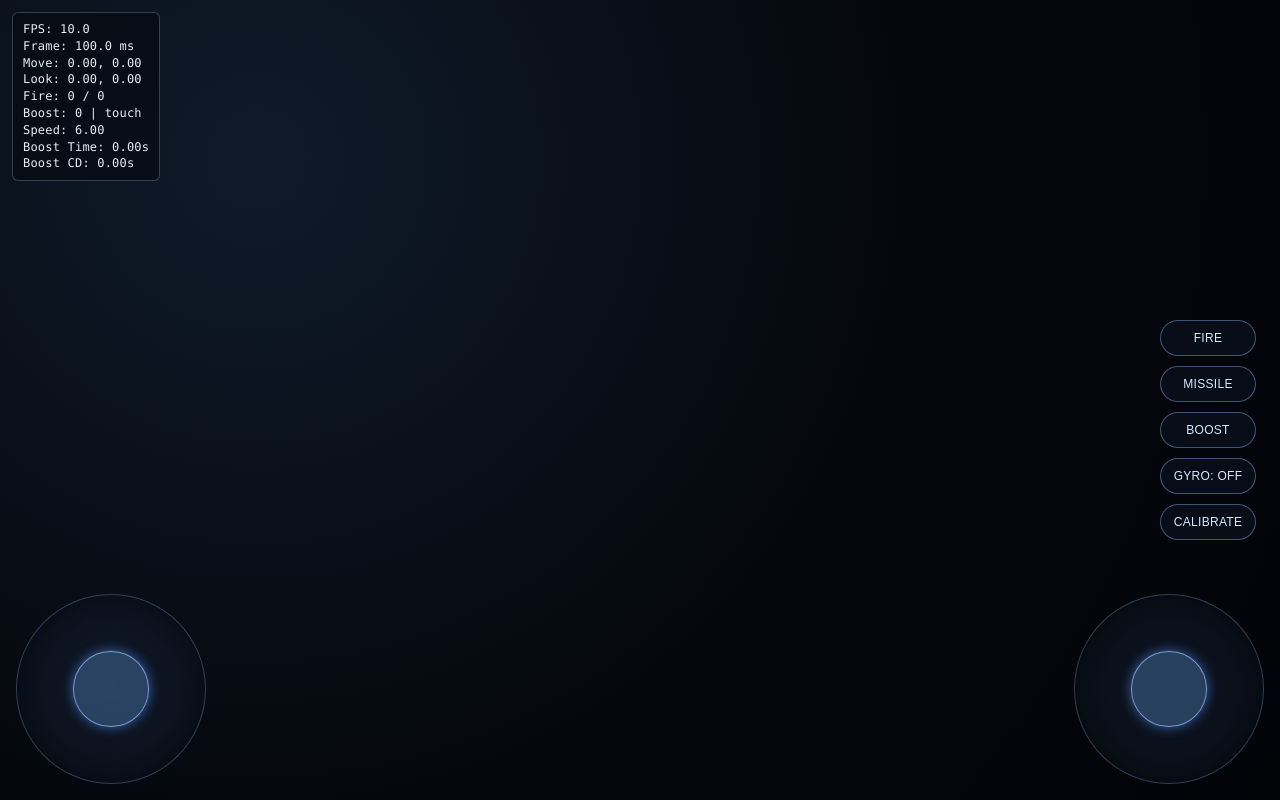
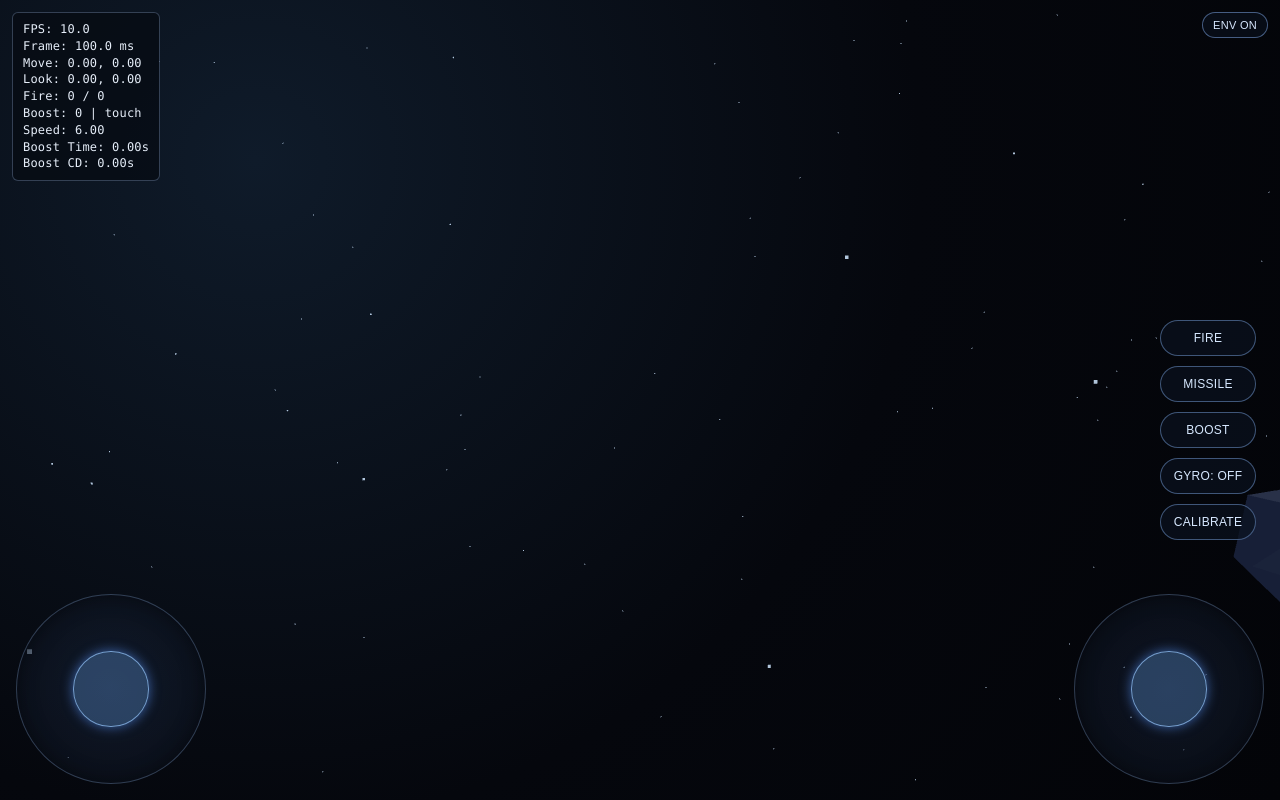
Before and after one commit to taoliu/spacezero, a website built with Vite: page index.html in a window 1280 px wide. Built offline with nearby package versions, Linux system fonts and the light colour scheme; animation ran at ten frames a second.

Commit message:
ticket 004b environment

```diff
--- a/index.html
+++ b/index.html
@@ -121,6 +121,24 @@
       .input-button:disabled {
         opacity: 0.5;
       }
+      .env-toggle {
+        position: absolute;
+        top: 12px;
+        right: 12px;
+        padding: 6px 10px;
+        border-radius: 999px;
+        border: 1px solid rgba(120, 160, 220, 0.55);
+        background: rgba(10, 18, 30, 0.6);
+        color: #d7e8ff;
+        font-size: 11px;
+        letter-spacing: 0.3px;
+        text-transform: uppercase;
+        pointer-events: auto;
+        touch-action: none;
+      }
+      .env-toggle[data-active='false'] {
+        opacity: 0.5;
+      }
       @media (min-width: 900px) {
         .button-cluster {
           right: 24px;
--- /dev/null
+++ b/src/engine/renderer/environment/boost_streaks.ts
@@ -0,0 +1,78 @@
+import { BufferAttribute, BufferGeometry, Points, PointsMaterial, Vector3 } from 'three';
+
+const randomRange = (min: number, max: number): number => {
+  return min + Math.random() * (max - min);
+};
+
+export class BoostStreaks {
+  readonly points: Points;
+
+  private readonly positions: Float32Array;
+  private readonly attribute: BufferAttribute;
+  private readonly count: number;
+  private readonly length: number;
+  private readonly radius: number;
+  private readonly speed: number;
+  private active = false;
+
+  constructor(options: { count: number; length: number; radius: number; speed: number }) {
+    this.count = options.count;
+    this.length = options.length;
+    this.radius = options.radius;
+    this.speed = options.speed;
+
+    this.positions = new Float32Array(this.count * 3);
+    for (let i = 0; i < this.count; i += 1) {
+      const i3 = i * 3;
+      const angle = randomRange(0, Math.PI * 2);
+      const radial = randomRange(0, this.radius);
+      this.positions[i3] = Math.cos(angle) * radial;
+      this.positions[i3 + 1] = Math.sin(angle) * radial;
+      this.positions[i3 + 2] = randomRange(-this.length, -0.8);
+    }
+
+    const geometry = new BufferGeometry();
+    this.attribute = new BufferAttribute(this.positions, 3);
+    geometry.setAttribute('position', this.attribute);
+
+    const material = new PointsMaterial({
+      color: 0x8fd4ff,
+      size: 0.08,
+      transparent: true,
+      opacity: 0.9,
+      depthWrite: false,
+    });
+
+    this.points = new Points(geometry, material);
+    this.points.visible = false;
+  }
+
+  update(rotation: { x: number; y: number; z: number; w: number }, dt: number, active: boolean): void {
+    if (active !== this.active) {
+      this.active = active;
+      this.points.visible = active;
+    }
+
+    if (!active) {
+      return;
+    }
+
+    this.points.quaternion.set(rotation.x, rotation.y, rotation.z, rotation.w);
+
+    const advance = this.speed * dt;
+    for (let i = 0; i < this.count; i += 1) {
+      const i3 = i * 3 + 2;
+      let z = this.positions[i3] + advance;
+      if (z > -0.8) {
+        z = -this.length;
+      }
+      this.positions[i3] = z;
+    }
+
+    this.attribute.needsUpdate = true;
+  }
+
+  setOffset(offset: Vector3): void {
+    this.points.position.copy(offset);
+  }
+}
--- /dev/null
+++ b/src/engine/renderer/environment/index.ts
@@ -0,0 +1,70 @@
+import { Group, Quaternion, Vector3 } from 'three';
+import type { Transform } from '../../../game/components/transform';
+import { BoostStreaks } from './boost_streaks';
+import { ReferenceObjects } from './reference_objects';
+import { Starfield } from './starfield';
+
+export class EnvironmentCues {
+  readonly group: Group;
+
+  private readonly starfield: Starfield;
+  private readonly referenceObjects: ReferenceObjects;
+  private readonly boostStreaks: BoostStreaks;
+  private readonly lastShipPosition = new Vector3();
+  private readonly delta = new Vector3();
+  private readonly rotationQuat = new Quaternion();
+  private readonly streakOffset = new Vector3(0, 0, -0.6);
+  private enabled = true;
+  private hasLastPosition = false;
+
+  constructor(options?: { starCount?: number; size?: number; referenceCount?: number }) {
+    const size = options?.size ?? 140;
+    const starCount = options?.starCount ?? 850;
+    const referenceCount = options?.referenceCount ?? 4;
+
+    this.group = new Group();
+
+    this.starfield = new Starfield({ count: starCount, size });
+    this.referenceObjects = new ReferenceObjects({ count: referenceCount, size });
+    this.boostStreaks = new BoostStreaks({ count: 120, length: 8, radius: 1.8, speed: 16 });
+    this.boostStreaks.setOffset(this.streakOffset);
+
+    this.group.add(this.starfield.points);
+    this.group.add(this.referenceObjects.group);
+    this.group.add(this.boostStreaks.points);
+  }
+
+  setEnabled(enabled: boolean): void {
+    this.enabled = enabled;
+    this.group.visible = enabled;
+  }
+
+  toggle(): boolean {
+    this.setEnabled(!this.enabled);
+    return this.enabled;
+  }
+
+  update(transform: Transform, dt: number, boostActive: boolean): void {
+    this.group.position.copy(transform.position);
+
+    if (!this.hasLastPosition) {
+      this.lastShipPosition.copy(transform.position);
+      this.hasLastPosition = true;
+      this.boostStreaks.update(this.rotationQuat, 0, boostActive);
+      return;
+    }
+
+    this.delta.copy(transform.position).sub(this.lastShipPosition);
+    this.lastShipPosition.copy(transform.position);
+
+    if (!this.enabled) {
+      return;
+    }
+
+    this.starfield.update(this.delta);
+    this.referenceObjects.update(this.delta);
+
+    this.rotationQuat.setFromEuler(transform.rotation);
+    this.boostStreaks.update(this.rotationQuat, dt, boostActive);
+  }
+}
--- /dev/null
+++ b/src/engine/renderer/environment/reference_objects.ts
@@ -0,0 +1,70 @@
+import {
+  Color,
+  Group,
+  IcosahedronGeometry,
+  Mesh,
+  MeshStandardMaterial,
+} from 'three';
+import { wrapCoordinate } from './starfield';
+
+const randomRange = (min: number, max: number): number => {
+  return min + Math.random() * (max - min);
+};
+
+export class ReferenceObjects {
+  readonly group: Group;
+
+  private readonly extent: number;
+  private readonly size: number;
+  private readonly meshes: Mesh[] = [];
+
+  constructor(options: { count: number; size: number }) {
+    this.group = new Group();
+    this.size = options.size;
+    this.extent = options.size * 0.5;
+
+    const geometry = new IcosahedronGeometry(1, 0);
+    const colors = [0x59677f, 0x3b4a62, 0x6f8098, 0x475a73];
+
+    for (let i = 0; i < options.count; i += 1) {
+      const material = new MeshStandardMaterial({
+        color: new Color(colors[i % colors.length]),
+        roughness: 0.9,
+        metalness: 0.05,
+      });
+
+      const mesh = new Mesh(geometry, material);
+      const scale = randomRange(2.5, 5.5);
+      mesh.scale.setScalar(scale);
+      mesh.position.set(
+        randomRange(-this.extent, this.extent),
+        randomRange(-this.extent, this.extent),
+        randomRange(-this.extent, this.extent),
+      );
+      mesh.rotation.set(
+        randomRange(-0.6, 0.6),
+        randomRange(-Math.PI, Math.PI),
+        randomRange(-0.6, 0.6),
+      );
+
+      this.group.add(mesh);
+      this.meshes.push(mesh);
+    }
+  }
+
+  update(delta: { x: number; y: number; z: number }): void {
+    const dx = delta.x;
+    const dy = delta.y;
+    const dz = delta.z;
+
+    if (dx === 0 && dy === 0 && dz === 0) {
+      return;
+    }
+
+    for (const mesh of this.meshes) {
+      mesh.position.x = wrapCoordinate(mesh.position.x - dx, this.extent, this.size);
+      mesh.position.y = wrapCoordinate(mesh.position.y - dy, this.extent, this.size);
+      mesh.position.z = wrapCoordinate(mesh.position.z - dz, this.extent, this.size);
+    }
+  }
+}
--- /dev/null
+++ b/src/engine/renderer/environment/starfield.ts
@@ -0,0 +1,79 @@
+import { BufferAttribute, BufferGeometry, Points, PointsMaterial } from 'three';
+
+const randomRange = (min: number, max: number): number => {
+  return min + Math.random() * (max - min);
+};
+
+export const wrapCoordinate = (value: number, extent: number, size: number): number => {
+  if (value > extent) {
+    return value - size;
+  }
+  if (value < -extent) {
+    return value + size;
+  }
+  return value;
+};
+
+export class Starfield {
+  readonly points: Points;
+
+  private readonly positions: Float32Array;
+  private readonly attribute: BufferAttribute;
+  private readonly size: number;
+  private readonly extent: number;
+  private readonly count: number;
+
+  constructor(options: { count: number; size: number; color?: number }) {
+    this.count = options.count;
+    this.size = options.size;
+    this.extent = options.size * 0.5;
+
+    this.positions = new Float32Array(this.count * 3);
+
+    for (let i = 0; i < this.count; i += 1) {
+      const i3 = i * 3;
+      this.positions[i3] = randomRange(-this.extent, this.extent);
+      this.positions[i3 + 1] = randomRange(-this.extent, this.extent);
+      this.positions[i3 + 2] = randomRange(-this.extent, this.extent);
+    }
+
+    const geometry = new BufferGeometry();
+    this.attribute = new BufferAttribute(this.positions, 3);
+    geometry.setAttribute('position', this.attribute);
+
+    const material = new PointsMaterial({
+      color: options.color ?? 0xcfe6ff,
+      size: 0.12,
+      sizeAttenuation: true,
+      transparent: true,
+      opacity: 0.85,
+      depthWrite: false,
+    });
+
+    this.points = new Points(geometry, material);
+    this.points.frustumCulled = false;
+  }
+
+  update(delta: { x: number; y: number; z: number }): void {
+    const dx = delta.x;
+    const dy = delta.y;
+    const dz = delta.z;
+
+    if (dx === 0 && dy === 0 && dz === 0) {
+      return;
+    }
+
+    for (let i = 0; i < this.count; i += 1) {
+      const i3 = i * 3;
+      const x = this.positions[i3] - dx;
+      const y = this.positions[i3 + 1] - dy;
+      const z = this.positions[i3 + 2] - dz;
+
+      this.positions[i3] = wrapCoordinate(x, this.extent, this.size);
+      this.positions[i3 + 1] = wrapCoordinate(y, this.extent, this.size);
+      this.positions[i3 + 2] = wrapCoordinate(z, this.extent, this.size);
+    }
+
+    this.attribute.needsUpdate = true;
+  }
+}
--- a/src/main.ts
+++ b/src/main.ts
@@ -7,6 +7,7 @@ import { SHIP_CONTROLLER_COMPONENT, type ShipController } from './game/component
 import { TRANSFORM_COMPONENT, type Transform } from './game/components/transform';
 import { VELOCITY_COMPONENT, type Velocity } from './game/components/velocity';
 import { createSystemScheduler } from './game/systems';
+import { EnvironmentCues } from './engine/renderer/environment';
 
 const app = document.getElementById('app');
 if (!app) {
@@ -42,6 +43,9 @@ const material = new THREE.MeshStandardMaterial({
 });
 const ship = new THREE.Mesh(geometry, material);
 scene.add(ship);
+
+const environment = new EnvironmentCues();
+scene.add(environment.group);
 
 const world = new World();
 const context = { world };
@@ -83,6 +87,34 @@ world.addComponent(inputEntity, INPUT_STATE_COMPONENT, inputState);
 
 scheduler.init(context);
 
+const envToggleButton = document.createElement('button');
+envToggleButton.className = 'env-toggle';
+envToggleButton.type = 'button';
+envToggleButton.textContent = 'ENV On';
+envToggleButton.dataset.active = 'true';
+const inputOverlay = document.getElementById('input-overlay') ?? app;
+inputOverlay.appendChild(envToggleButton);
+
+const toggleEnvironment = (): void => {
+  const enabled = environment.toggle();
+  envToggleButton.dataset.active = enabled ? 'true' : 'false';
+  envToggleButton.textContent = enabled ? 'ENV On' : 'ENV Off';
+};
+
+envToggleButton.addEventListener('pointerdown', (event) => {
+  event.preventDefault();
+});
+envToggleButton.addEventListener('pointerup', (event) => {
+  event.preventDefault();
+  toggleEnvironment();
+});
+
+window.addEventListener('keydown', (event) => {
+  if (event.key === 'e' || event.key === 'E') {
+    toggleEnvironment();
+  }
+});
+
 const debugOverlay = document.createElement('div');
 debugOverlay.id = 'debug-overlay';
 debugOverlay.textContent = 'FPS: --\nFrame: -- ms';
@@ -119,6 +151,7 @@ const tick = (now: number) => {
   const dt = clampedMs / 1000;
 
   scheduler.update(context, dt);
+  environment.update(shipTransform, dt, shipController.boostRemaining > 0);
 
   world.query([RENDERABLE_COMPONENT, TRANSFORM_COMPONENT], renderables);
   for (const entityId of renderables) {
```
Also changed, not shown: tests/starfield.test.ts (added, +10 -0 lines).
